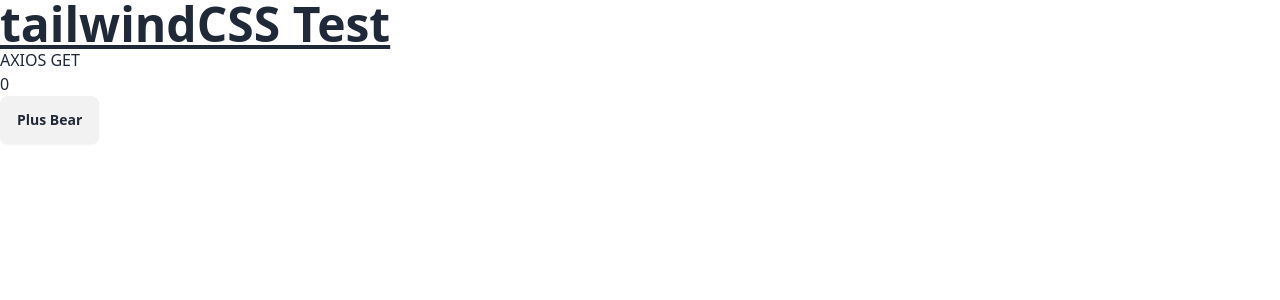
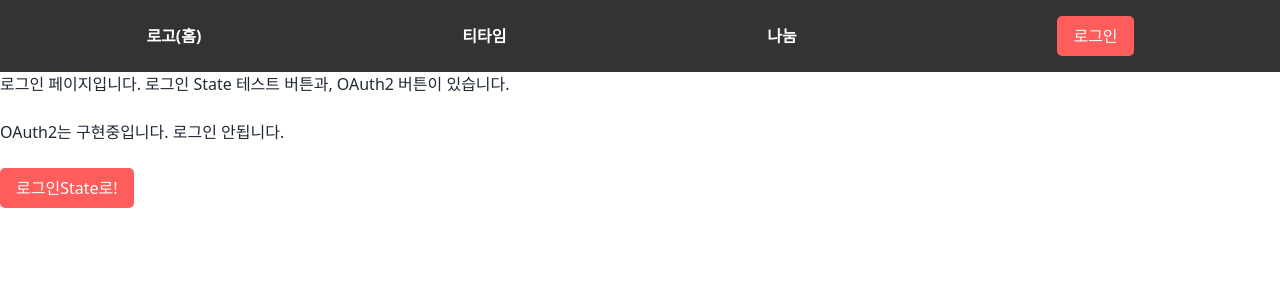
Before and after one commit to vaaast-lake/ssafy-comon-moducha, a React (Vite) app in the folder frontend/: page /login in a window 1280 px wide. Shown: the top 300 px of the page. Built offline with nearby package versions, Linux system fonts and the light colour scheme; no server answers; the HTML template or start-up script is replaced by a standard one.

Commit message:
[FE] feat: 라우팅, OAuth2 테스트 #S11P11D202-264
- 임시 Navbar 구현
- Zustand state 테스트중
- Google OAuth2 연결 테스트

```diff
--- a/frontend/src/App.tsx
+++ b/frontend/src/App.tsx
@@ -1,7 +1,36 @@
-import Bear from './pages/Bear';
+// import Bear from './pages/Bear';
 
-const App = () => {
-  return <Bear />;
+// const App = () => {
+//   return <Bear />;
+// };
+
+import React from 'react';
+import { BrowserRouter as Router, Routes, Route } from 'react-router-dom';
+import NavBar from './components/NavBar';
+import Login from './pages/Login';
+// 임시 페이지(라우팅 테스팅 용)
+import TeaTime from './pages/TeaTime';
+import Sharing from './pages/Sharing';
+import MyPage from './pages/MyPage';
+import Notifications from './pages/Notifications';
+// 나브바 구현 테스팅 중
+
+const App: React.FC = () => {
+  return (
+    <Router>
+      <NavBar />
+
+      <Routes>
+        <Route path="/" element={<div>Home Page</div>} />
+        <Route path="/login" element={<Login />} />
+        <Route path="/teatime" element={<TeaTime />} />
+        <Route path="/sharing" element={<Sharing />} />
+        <Route path="/mypage" element={<MyPage />} />
+        <Route path="/notifications" element={<Notifications />} />
+        {/* 필요한 다른 경로들도 설정해줍니다 */}
+      </Routes>
+    </Router>
+  );
 };
 
 export default App;
--- /dev/null
+++ b/frontend/src/components/NavBar.css
@@ -0,0 +1,38 @@
+/* NavBar.css */
+nav {
+    background-color: #333;
+    padding: 1rem;
+    color: white;
+  }
+
+  ul {
+    list-style-type: none;
+    margin: 0;
+    padding: 0;
+    display: flex;
+    justify-content: space-around;
+    align-items: center;
+  }
+
+  li {
+    margin: 0 1rem;
+  }
+
+  a {
+    color: white;
+    text-decoration: none;
+    font-weight: bold;
+  }
+
+  button {
+    background-color: #ff5c5c;
+    color: white;
+    border: none;
+    padding: 0.5rem 1rem;
+    border-radius: 5px;
+    cursor: pointer;
+  }
+
+  button:hover {
+    background-color: #ff1c1c;
+  }
--- /dev/null
+++ b/frontend/src/components/NavBar.tsx
@@ -0,0 +1,61 @@
+import React from 'react';
+import { Link, useNavigate } from 'react-router-dom';
+import { useAuthStore } from '../stores/authStore';
+import './NavBar.css';
+
+const NavBar: React.FC = () => {
+  const { isLoggedIn, logout } = useAuthStore();
+  const navigate = useNavigate();
+
+  const handleLoginClick = () => {
+    navigate('/login'); // 로그인페이지로 이동
+  };
+
+  const handleLogoutClick = () => {
+    logout(); // 로그아웃
+  };
+
+  return (
+    <nav>
+      <ul>
+        {!isLoggedIn && (
+          <>
+            <li>
+              <Link to="/">로고(홈)</Link>
+            </li>
+            <li>
+              <Link to="/teatime">티타임</Link>
+            </li>
+            <li>
+              <Link to="/sharing">나눔</Link>
+            </li>
+            <li>
+              <button onClick={handleLoginClick}>로그인</button>
+            </li>
+          </>
+        )}
+        {isLoggedIn && (
+          <>
+            <li>
+              <Link to="/">로고(홈)</Link>
+            </li>
+            <li>
+              <Link to="/teatime">티타임</Link>
+            </li>
+            <li>
+              <Link to="/sharing">나눔</Link>
+            </li>
+            <li>
+              <button >마이페이지(구현안되어있음)</button>
+            </li>
+            <li>
+              <button onClick={handleLogoutClick}>로그아웃</button>
+            </li>
+          </>
+        )}
+      </ul>
+    </nav>
+  );
+};
+
+export default NavBar;
--- /dev/null
+++ b/frontend/src/pages/Login.tsx
@@ -0,0 +1,29 @@
+import React from 'react';
+import { useAuthStore } from '../stores/authStore';
+import { useNavigate } from 'react-router-dom';
+
+const Login: React.FC = () => {
+  const login = useAuthStore((state) => state.login);
+  const navigate = useNavigate();
+
+  const handleLogin = () => {
+    login(); // Zustand의 로그인 함수 호출
+    navigate('/'); // 로그인 성공하면 홈으로 이동
+  };
+
+  return (
+    <>
+      <h1>로그인 페이지입니다. 로그인 State 테스트 버튼과, OAuth2 버튼이 있습니다.</h1>
+      <br></br>
+      <p> OAuth2는 구현중입니다. 로그인 안됩니다. </p>
+      <br></br>
+      <button onClick={handleLogin}>로그인State로!</button>
+      <br></br>
+      <br></br>
+      <a href="localhost:8080/oauth2/authorization/google">google login(OAuth2)</a>
+
+    </>
+  );
+};
+
+export default Login;
--- /dev/null
+++ b/frontend/src/pages/MyPage.tsx
@@ -0,0 +1,13 @@
+import React from 'react';
+
+interface MyPage {}
+
+const MyPage: React.FC = () => {
+  return (
+    <div>
+      <h1>MyPage</h1>
+    </div>
+  );
+};
+
+export default MyPage;
--- /dev/null
+++ b/frontend/src/pages/Notifications.tsx
@@ -0,0 +1,13 @@
+import React from 'react';
+
+interface NotificationsProps {}
+
+const Notifications: React.FC<NotificationsProps> = () => {
+  return (
+    <div>
+      <h1>Notifications</h1>
+    </div>
+  );
+};
+
+export default Notifications;
--- /dev/null
+++ b/frontend/src/pages/Sharing.tsx
@@ -0,0 +1,13 @@
+import React from 'react';
+
+interface Sharing {}
+
+const Sharing: React.FC = () => {
+  return (
+    <div>
+      <h1>Sharing</h1>
+    </div>
+  );
+};
+
+export default Sharing;
--- /dev/null
+++ b/frontend/src/pages/TeaTime.tsx
@@ -0,0 +1,13 @@
+import React from 'react';
+
+interface TeaTime {}
+
+const TeaTime: React.FC = () => {
+  return (
+    <div>
+      <h1>TeaTime</h1>
+    </div>
+  );
+};
+
+export default TeaTime;
--- /dev/null
+++ b/frontend/src/stores/authStore.ts
@@ -0,0 +1,15 @@
+import create from 'zustand';
+// 7.3 나브바 구현 테스트 파일
+interface AuthState {
+  isLoggedIn: boolean;
+  login: () => void;
+  logout: () => void;
+}
+
+export const useAuthStore = create<AuthState>((set) => ({
+  isLoggedIn: false,
+  login: () => set({ isLoggedIn: true }),
+  logout: () => set({ isLoggedIn: false }),
+  // login: () => set((state) => ({ ...state, isLoggedIn: true })),
+  // logout: () => set((state) => ({ ...state, isLoggedIn: false })),
+}));
```
